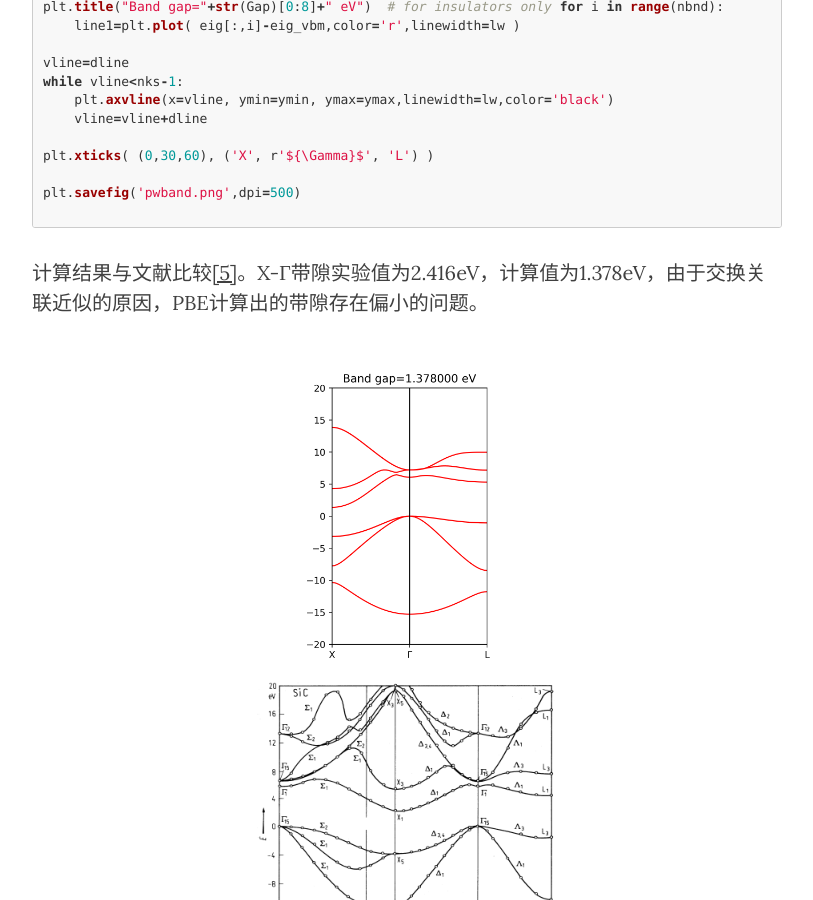
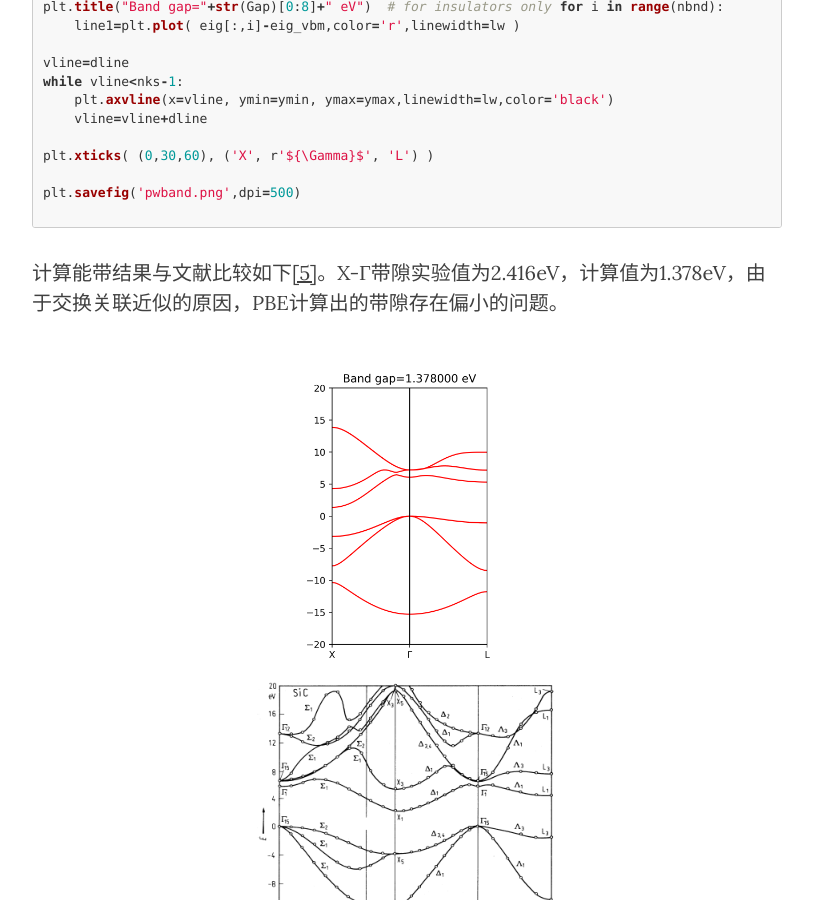
Before and after one commit to yyyu200/DFTbook, a Jekyll site: the page built from _posts/2019-04-01-HandsOn.md, in a window 1280 px wide and 900 px high, scrolled down 8936 px. Shown: the whole window, without its empty margins (233-1046 px from the left). Built offline with Jekyll 4.4.1, drawn with Linux system fonts in a browser that asks for light colours; nearby versions of some CDN libraries; formulas are drawn with MathJax 3; comment, search, counter and statistics services are not loaded.

Commit message:
modify at20190426-09:46:25-aliyun

````diff
--- a/_posts/2019-04-01-HandsOn.md
+++ b/_posts/2019-04-01-HandsOn.md
@@ -311,7 +311,7 @@ plt.savefig('pwband.png',dpi=500)
 
 ```
 
-计算结果与文献比较[[5]](http://www.ioffe.ru/SVA/NSM/Semicond/SiC/bandstr.html)。X-Γ带隙实验值为2.416eV，计算值为1.378eV，由于交换关联近似的原因，PBE计算出的带隙存在偏小的问题。
+计算能带结果与文献比较如下[[5]](http://www.ioffe.ru/SVA/NSM/Semicond/SiC/bandstr.html)。X-Γ带隙实验值为2.416eV，计算值为1.378eV，由于交换关联近似的原因，PBE计算出的带隙存在偏小的问题。
 
 <p align="left">
     <img src="https://yyyu200.github.io/DFTbook/img/pwband.png" width="200"/>
````
